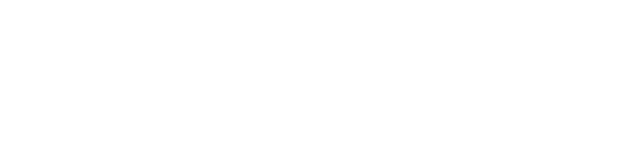
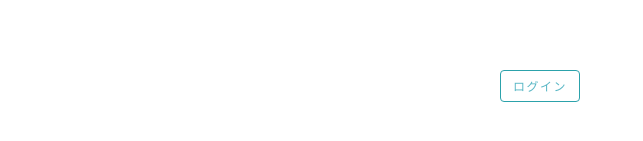
Before and after one commit to thanhgiau2604/gnavi, a Next.js app: page / in a window 1280 px wide. Shown: the part 449-590 px from the top of the page, without its empty margins (0-643 px from the left). Built offline with nearby package versions, Linux system fonts and the light colour scheme.

Commit message:
ui: base-common-button-comp

```diff
--- /dev/null
+++ b/src/components/common/Button/index.tsx
@@ -0,0 +1,27 @@
+import React from 'react'
+import { ButtonProps } from 'interfaces/Button'
+import { ButtonContainer, ButtonTitle } from './styled'
+
+const Button: React.FC<ButtonProps> = ({
+  width,
+  height,
+  color,
+  fontSize,
+  fontWeight,
+  title,
+  event,
+}) => {
+  return (
+    <ButtonContainer
+      width={width}
+      height={height}
+      color={color}
+      fontWeight={fontWeight}
+      onClick={() => event()}
+    >
+      <ButtonTitle fontSize={fontSize}>{title}</ButtonTitle>
+    </ButtonContainer>
+  )
+}
+
+export default Button
--- /dev/null
+++ b/src/components/common/Button/styled.ts
@@ -0,0 +1,38 @@
+import styled from 'styled-components'
+
+interface ButtonProps {
+  width: number
+  height: number
+  color: string
+  fontWeight: number
+}
+
+interface pProps {
+  fontSize: string
+}
+
+const ButtonContainer = styled.button<ButtonProps>`
+  width: ${({ width }) => `${width}px`};
+  height: ${({ height }) => `${height}px`};
+  margin: auto;
+  text-align: center;
+  background-color: ${({ color }) =>
+    (color === 'transparent' && 'transparent') ||
+    (color === 'green' && '#59B7C5') ||
+    (color === 'red' && '#FF7C8A')};
+  border-radius: 4px;
+  color: ${({ color }) => (color === 'transparent' || color === 'green' ? '#59B7C5' : '#fff')};
+  border: ${({ color }) =>
+    ((color === 'green' || color === 'transparent') && '1px solid #2ca2ab') ||
+    (color === 'red' && '1px solid #F44F6D')};
+  font-weight: ${({ fontWeight }) => fontWeight};
+  cursor: pointer;
+`
+
+const ButtonTitle = styled.p<pProps>`
+  letter-spacing: 1.5px;
+  font-size: ${({ fontSize }) =>
+    (fontSize === 'x-small' && '12px') || (fontSize === 'small' ? '16px' : '18px')};
+`
+
+export { ButtonContainer, ButtonTitle }
--- a/src/containers/home.tsx
+++ b/src/containers/home.tsx
@@ -1,11 +1,24 @@
 import type { FC } from 'react'
 import Image from 'next/image'
+import Button from 'components/common/Button'
 
 const Home: FC = () => {
+  const event = () => {
+    console.log('clicked')
+  }
   return (
     <>
       <h1>This is homepage </h1>
       <Image src="/vercel.svg" alt="Picture" width={500} height={500} />
+      <Button
+        width={80}
+        height={32}
+        fontWeight={400}
+        fontSize="x-small"
+        color="transparent"
+        title="ログイン"
+        event={event}
+      />
     </>
   )
 }
--- /dev/null
+++ b/src/interfaces/Button.ts
@@ -0,0 +1,9 @@
+export interface ButtonProps {
+  width: number
+  height: number
+  color: string
+  fontWeight: number
+  fontSize: string
+  title: string
+  event: Function
+}
```
